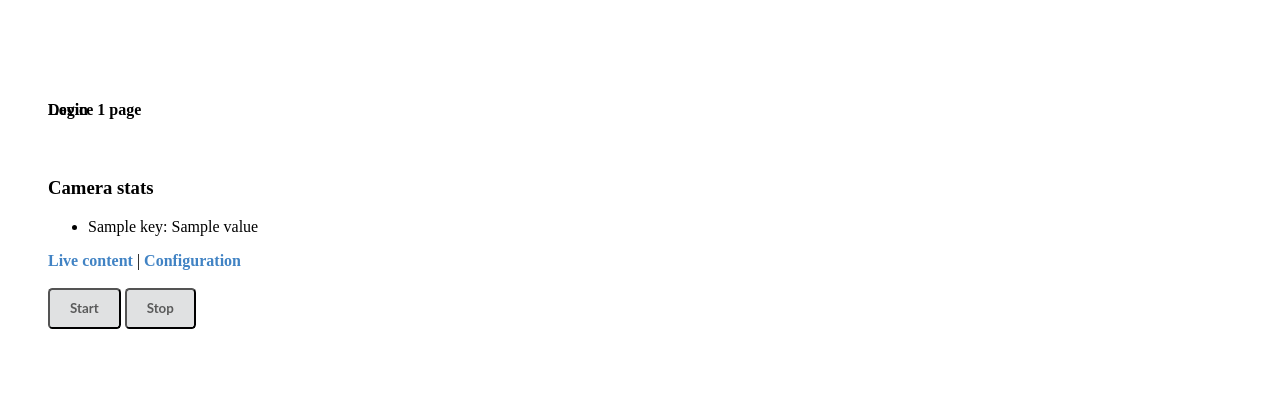
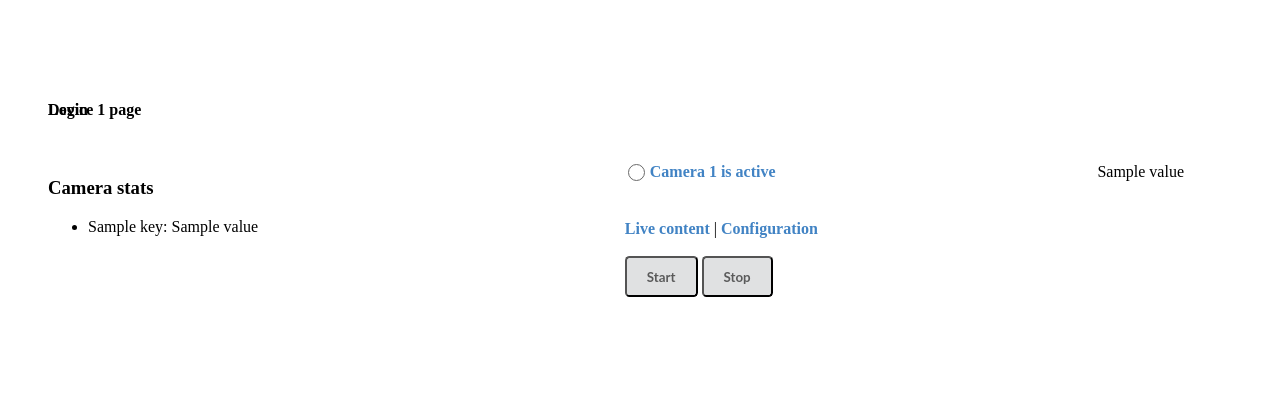
Before and after one commit to SafinVitalii/motion_security, a Flask app: template templates/device.html in a window 1280 px wide. Shown: the top 408 px of the page. Run offline with Flask 2, Linux system fonts and the light colour scheme; the template is opened without the code that fills it: most values are stand-ins (such as "Sample title", 1, 10 or a date in 2020).

Commit message:
Column with device status. Fix for getting alerts

```diff
--- a/app/api.py
+++ b/app/api.py
@@ -305,7 +305,8 @@ def alerts():
         for i in range(4, -1, -1):
             alerts_by_day[(current_date - datetime.timedelta(days=i)).strftime('%x')] = 0
         for al in alerts:
-            alerts_by_day[al[2].split()[0]] += 1
+            if alerts_by_day.get(al[2].split()[0]):
+                alerts_by_day[al[2].split()[0]] += 1
         return json.dumps(alerts_by_day)
 
     else:
--- a/templates/device.html
+++ b/templates/device.html
@@ -41,6 +41,8 @@
             });
         });
 
+
+
     </script>
 </head>
 <body>
@@ -49,9 +51,11 @@
         name="targetframe"
         allowTransparency="true"
         scrolling="no"
-        frameborder="0" >
+        frameborder="0">
 </iframe>
 <div class="page-content">
+    <div class="columns">
+        <div class="column">
             <h4>Device {{device_id}} page</h4>
             <br>
             <h3 id="header">Camera stats</h3>
@@ -64,6 +68,17 @@
 
                 {% endfor %}
             </ul>
+        </div>
+        <div class="column page-content">
+            <div class="item">
+                <div class="main-content">
+                    <br>
+                    <div class="icon {{value}} cycled bordered"></div>
+                    <a href="/devices/{{key}}"> Camera {{device_id}} is {{status}} </a>
+                </div>
+                <div class="label">{{value}}</div>
+            </div>
+            <br><br>
             <a href="{{content_url}}" id="live">Live content</a> |
             <a href="/devices/{{device_id}}/configuration" id="config">Configuration</a>
             <br><br>
@@ -72,5 +87,7 @@
             <p style="color: red;" id="error_message"></p>
             <p style="color: green;" id="success_message"></p>
         </div>
+    </div>
+</div>
 </body>
 </html>
```
Lines whose indentation alone changed are shown as unchanged.
